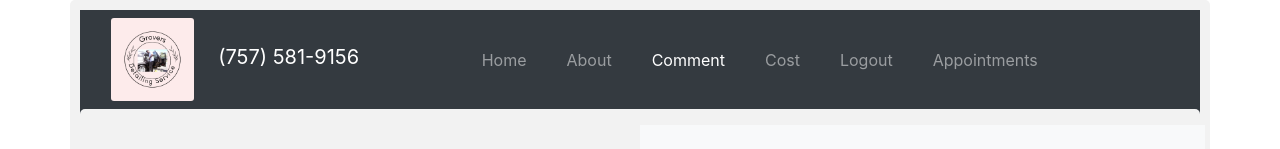
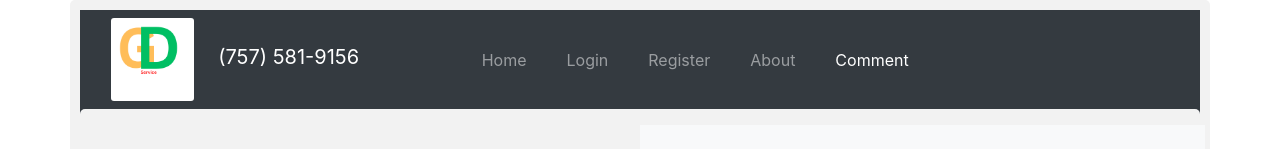
Before and after one commit to groveincharge/frontend, a React (Create React App) app: page /comment in a window 1280 px wide. Shown: the top 149 px of the page. Built offline with nearby package versions, Linux system fonts and the light colour scheme; sample sign-in values are in the browser's storage; a web font is replaced by a local one.

Commit message:
changing from props to context api.

```diff
--- a/src/App.js
+++ b/src/App.js
@@ -14,15 +14,14 @@ import InteriorDetail from "./pages/pricePages/InteriorDetail";
 import ExteriorDetail from "./pages/pricePages/ExteriorDetail";
 import MakeAppointment from './pages/appointmentPages/MakeAppointment';
 import Address from './pages/appointmentPages/Address';
-
-
-import { useState, useEffect } from 'react';
+import AuthContext from "./context/AuthContext";
+import { useState } from 'react';
 
 function App() {
 
-  const [isloggedin, setIsloggedin] = useState(false)
+  const [authstatus, setauthstatus] = useState(false);
 
-   useEffect(()=>{
+  const login = ()=> {
     const user_id = localStorage.getItem('user_id');
     if (user_id){
       setIsloggedin(true)
@@ -30,19 +29,17 @@ function App() {
   else {
     setIsloggedin(false)
   }
-   },[])
-
+}
   return (
       <div className='container'>
 
       <BrowserRouter >
+      <AuthContext.Provider value={{ status: authstatus, login: login }}>
        <Routes>
-        <Route path="/" element={<Navbar
-                                    isloggedin={isloggedin}
-                                  />}>
+        <Route path="/" element={<Navbar/>}>
           <Route index element={<Home />}/>
           <Route path="/register" element={<Register/>}/>
-          <Route path="/login" element={<Login setIsloggedin={setIsloggedin}/>}/>
+          <Route path="/login" element={<Login/>}/>
           <Route path="*" element={<NoPage/>}/>
 
           <Route path="/" element={<ProtectedRoutes/>}>
@@ -58,6 +55,7 @@ function App() {
         </Route>
       </Routes>
       <Footer/>
+      </AuthContext.Provider>
     </BrowserRouter>
     </div>
 
--- /dev/null
+++ b/src/context/AuthContext.js
@@ -0,0 +1,6 @@
+import React from 'react';
+
+// Creating the context object and passing the default values.
+const AuthContext = React.createContext({status:null,login:()=>{}});
+
+export default AuthContext;
--- a/src/pages/Navbar.jsx
+++ b/src/pages/Navbar.jsx
@@ -1,10 +1,12 @@
 import { Outlet, Link } from "react-router-dom";
 import "./styles/Navbar.css";
-import { useEffect } from "react";
-import mylogo from "./../projectimages/detailogo.png";
+import { useEffect, useContext } from "react";
+import mylogo from "./../projectimages/GDSlogo.png";
+import AuthContext from "./../context/AuthContext";
 
-function Navbar({isloggedin}) {
+function Navbar() {
 
+  const auth = useContext(AuthContext);
      //selected link
      let activePage = window.location.pathname;
 
@@ -47,10 +49,10 @@ function Navbar({isloggedin}) {
         <li className="nav-item">
           <Link to="/" className="nav-link">Home</Link>
         </li>
-        <li className="nav-item" style={{display: isloggedin? 'none': 'block'}}>
+        <li className="nav-item" style={{display: auth.status? 'none': 'block'}}>
           <Link to="/login" className="nav-link">Login</Link>
         </li>
-        <li className="nav-item" style={{display: isloggedin? 'none': 'block'}}>
+        <li className="nav-item" style={{display: auth.status? 'none': 'block'}}>
           <Link to="./register" className="nav-link">Register</Link>
         </li>
         <li className="nav-item">
@@ -59,13 +61,13 @@ function Navbar({isloggedin}) {
         <li className="nav-item">
           <Link to="/comment" className="nav-link">Comment</Link>
         </li>
-        <li className="nav-item">
+        <li className="nav-item" style={{display: auth.status? 'block': 'none'}}>
           <Link to="/cost" className="nav-link">Cost</Link>
         </li>
-        <li className="nav-item" style={{display: isloggedin? 'block': 'none'}}>
+        <li className="nav-item" style={{display: auth.status? 'block': 'none'}}>
           <Link to="./logout" className="nav-link">Logout</Link>
         </li>
-        <li className="nav-item" style={{display: isloggedin? 'block': 'none'}}>
+        <li className="nav-item" style={{display: auth.status? 'block': 'none'}}>
           <Link to="./makeAppointment" className="nav-link">Appointments</Link>
         </li>
       </ul>
--- a/src/pages/userPages/Login.jsx
+++ b/src/pages/userPages/Login.jsx
@@ -1,10 +1,12 @@
 import React from "react";
-import { useState } from 'react';
+import { useState, useContext } from 'react';
 import { useNavigate } from "react-router-dom";
-import Axios from 'axios'
+import Axios from 'axios';
+import AuthContext from "./../../context/AuthContext";
 
-const Login = ({isloggedin, setIsloggedin}) => {
+const Login = () => {
 
+  const auth = useContext(AuthContext)
   const [inputs, setInputs] = useState({});
 
   const navigate = useNavigate();
@@ -33,10 +35,10 @@ const Login = ({isloggedin, setIsloggedin}) => {
 
         // store user details and jwt token in local storage to keep user logged in between page refreshes
        localStorage.setItem('user_id', JSON.stringify(res.data._id));
-       setIsloggedin(true)
-       setInputs({})
+       auth.login();
+       setInputs({});
        navigate("/");
-       alert('Login successful')
+       alert('Login successful');
               });
 
   }; //end function handleSumit()
```
Also changed, not shown: src/projectimages/GDSlogo.png (added), src/projectimages/detailogo.png (deleted).
